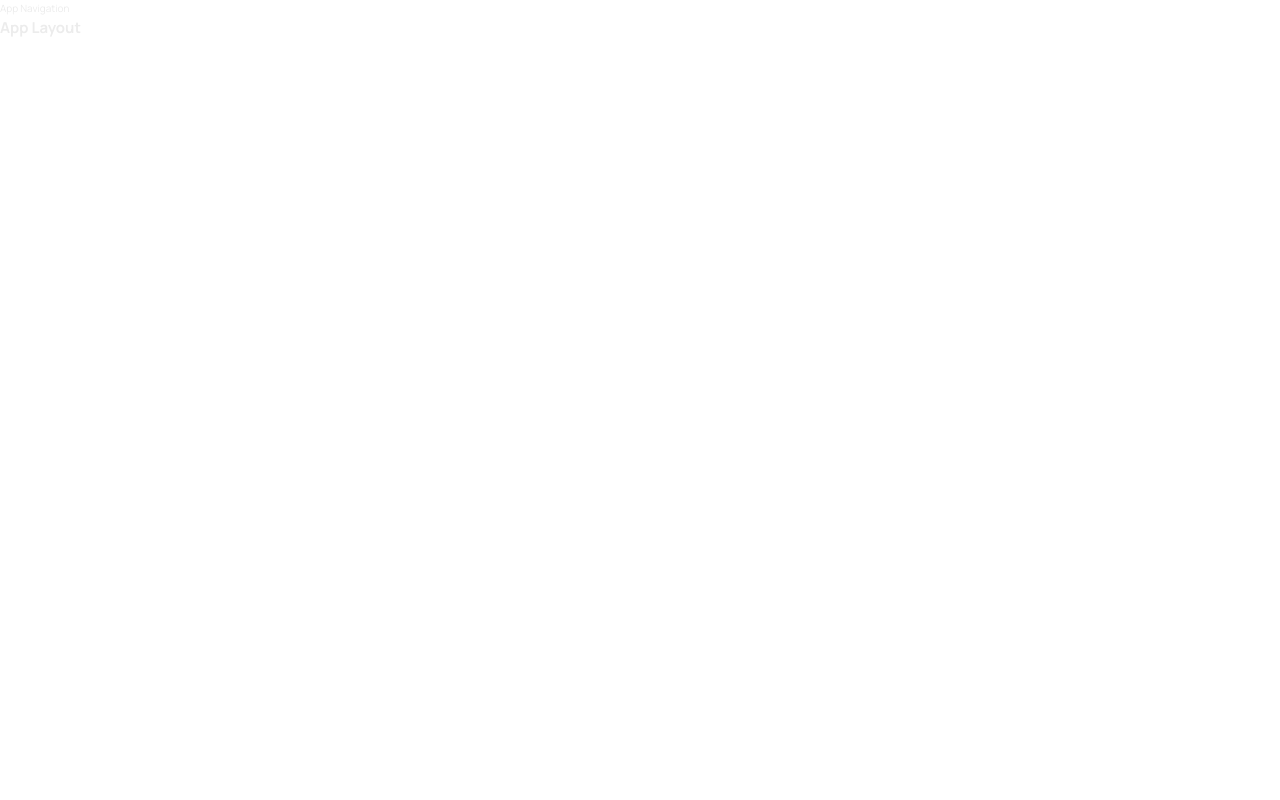
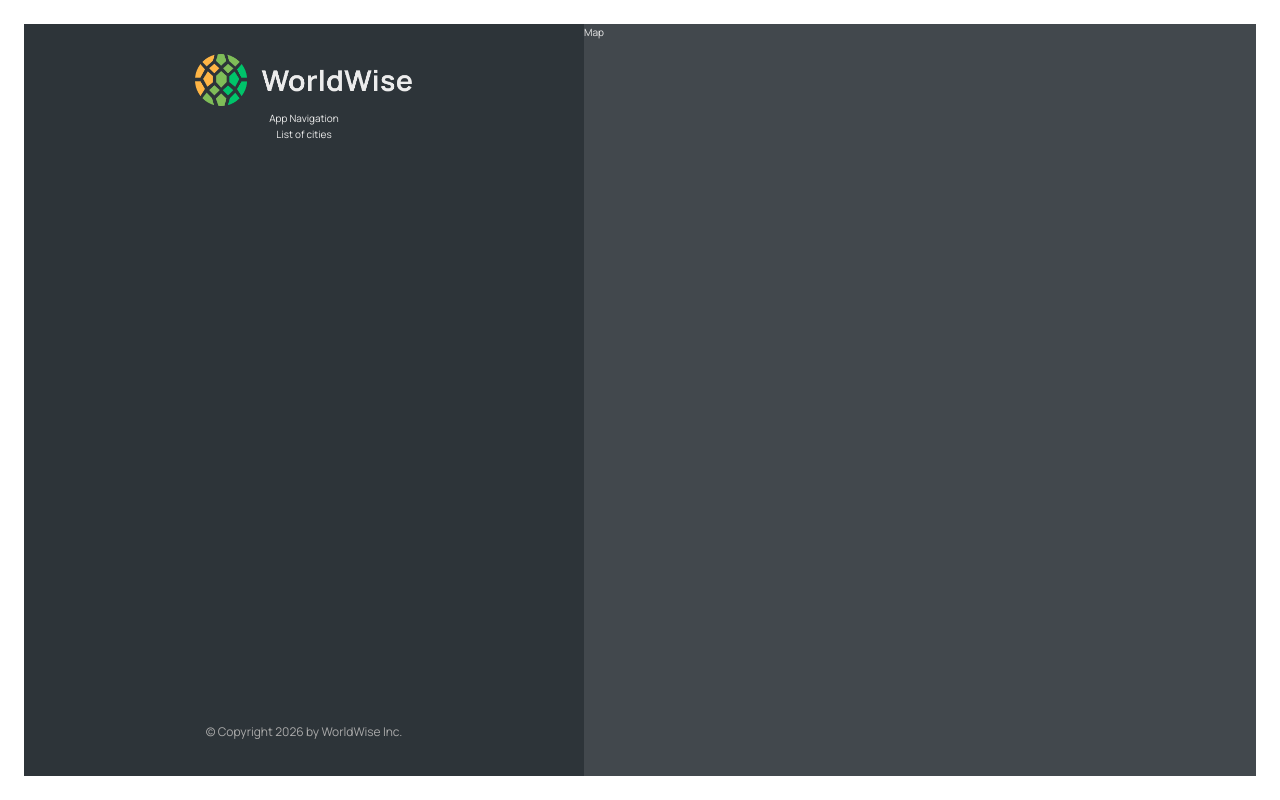
Before and after one commit to HassaaNaeem/WorldWise-App-React, a React (Vite) app: page /app in a window 1280 px wide. Built offline with nearby package versions, Linux system fonts and the light colour scheme.

Commit message:
Built the AppLayout Page

```diff
--- /dev/null
+++ b/src/components/Map.jsx
@@ -0,0 +1,8 @@
+import React from "react";
+import styles from "./Map.module.css";
+
+function Map() {
+  return <div className={styles.mapContainer}>Map</div>;
+}
+
+export default Map;
--- /dev/null
+++ b/src/components/Sidebar.jsx
@@ -0,0 +1,21 @@
+import React from "react";
+import styles from "./Sidebar.module.css";
+import Logo from "./Logo";
+import AppNav from "./AppNav";
+function Sidebar() {
+  return (
+    <div className={styles.sidebar}>
+      <Logo />
+      <AppNav />
+
+      <p>List of cities</p>
+      <footer className={styles.footer}>
+        <p className={styles.copyright}>
+          &copy; Copyright {new Date().getFullYear()} by WorldWise Inc.
+        </p>
+      </footer>
+    </div>
+  );
+}
+
+export default Sidebar;
--- a/src/pages/AppLayout.jsx
+++ b/src/pages/AppLayout.jsx
@@ -1,11 +1,14 @@
 import React from "react";
 import AppNav from "../components/AppNav";
+import Sidebar from "../components/Sidebar";
+import styles from "./AppLayout.module.css";
+import Map from "../components/Map";
 
 function AppLayout() {
   return (
-    <div>
-      <AppNav />
-      <h2>App Layout</h2>
+    <div className={styles.app}>
+      <Sidebar />
+      <Map />
     </div>
   );
 }
```
Also changed, not shown: src/index.css (+0 -9 lines).
